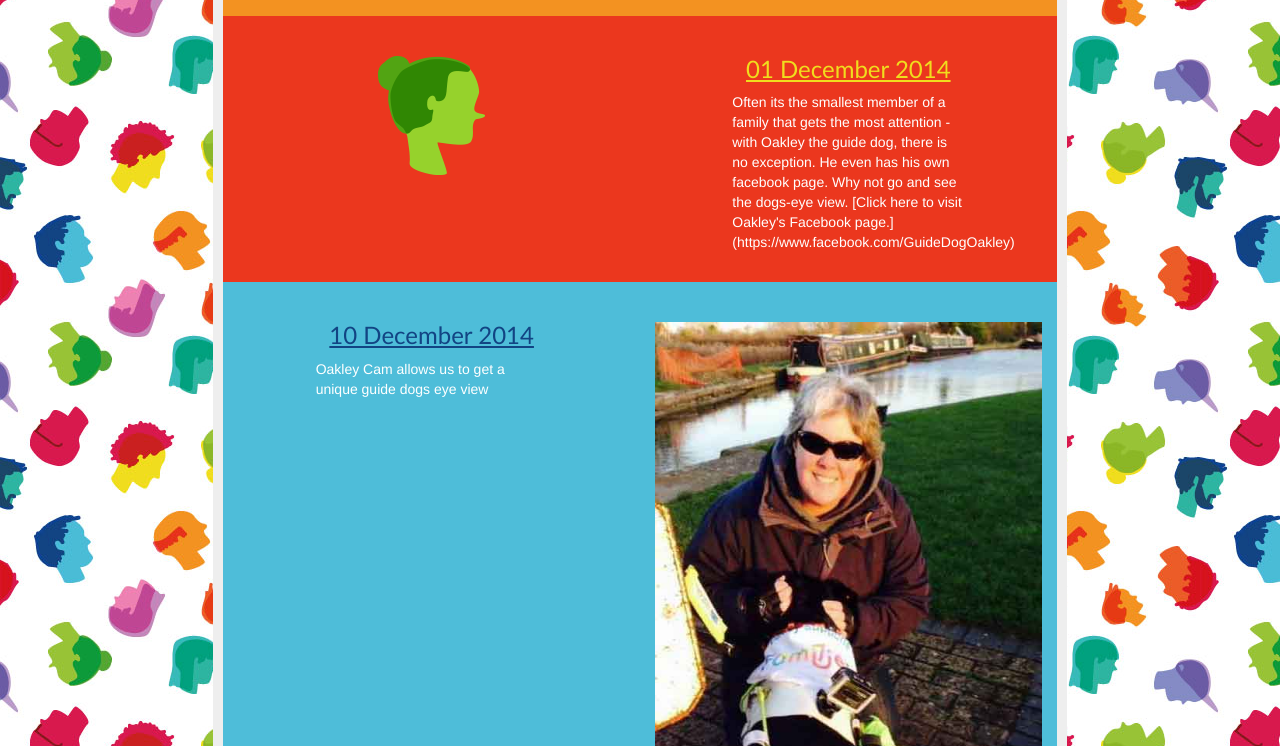
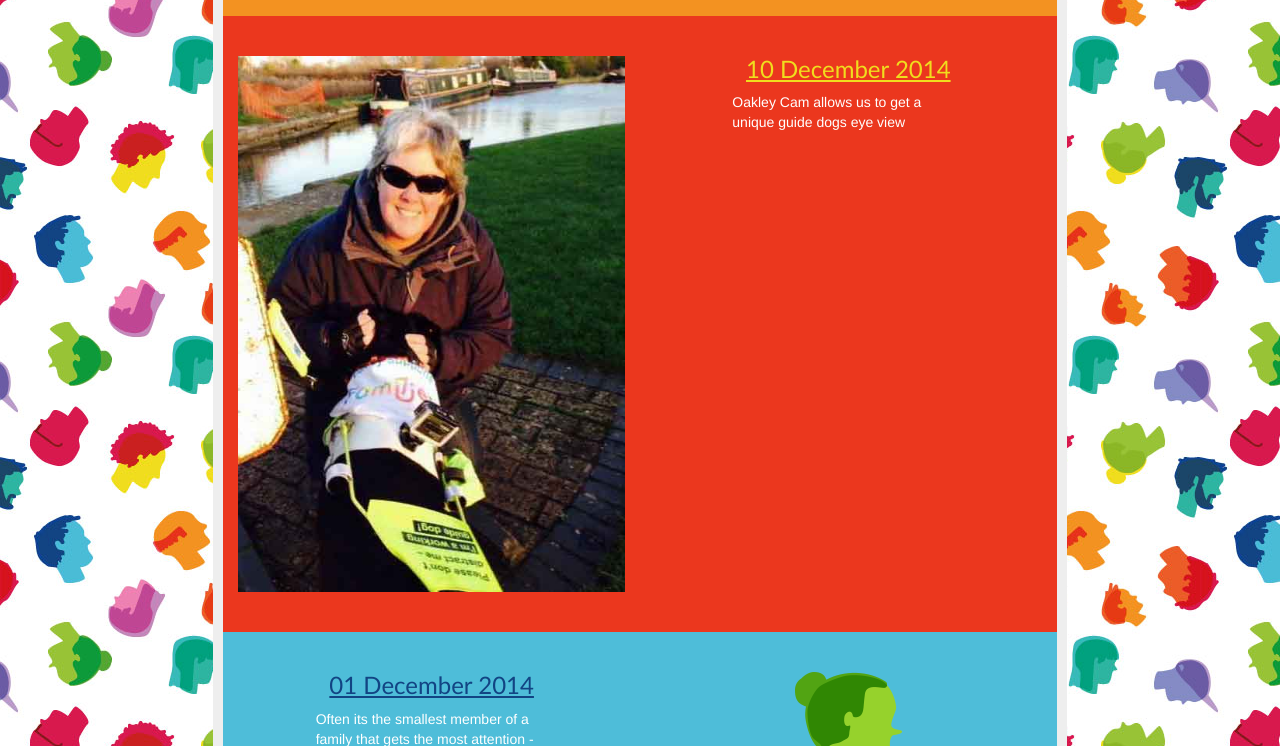
Before and after one commit to big-cat/7-families, a Jekyll site: the page built from _timelines/clarke.markdown, in a window 1280 px wide and 1400 px high, scrolled down 348 px, cut to the strip 206-952 px from the top of the window. Built offline with Jekyll 4.4.1, drawn with Linux system fonts in a browser that asks for light colours; some of the changed text lies outside the part shown.

Commit message:
Updated Clarke

```diff
--- a/_timelines/clarke.markdown
+++ b/_timelines/clarke.markdown
@@ -8,16 +8,16 @@ event:
     bricks and mortar for a house boat and guide dog Oakley.'
   image:
   video: https://www.youtube.com/embed/lgbjJ20rq0Q
+- date: 2014-12-10 00:00:00.000000000 Z
+  text: Oakley Cam allows us to get a unique guide dogs eye view
+  image: "/uploads/img_oakley-guide-dog.jpg"
+  video:
 - date: 2014-12-01 00:00:00.000000000 Z
   text: |-
     Often its the smallest member of a family that gets the most attention - with Oakley the guide dog, there is no exception. He even has his own facebook page. Why not go and see the dogs-eye view.
 
     [Click here to visit Oakley's Facebook page.](https://www.facebook.com/GuideDogOakley)
   image: "/uploads/img_placeholder-clarke-family.png"
-  video:
-- date: 2014-12-10 00:00:00.000000000 Z
-  text: Oakley Cam allows us to get a unique guide dogs eye view
-  image: "/uploads/img_oakley-guide-dog.jpg"
   video:
 - date: 2014-12-18 00:00:00.000000000 Z
   text: We catch up with Tracey, Tim and Oakley again to find out how their journey
```
